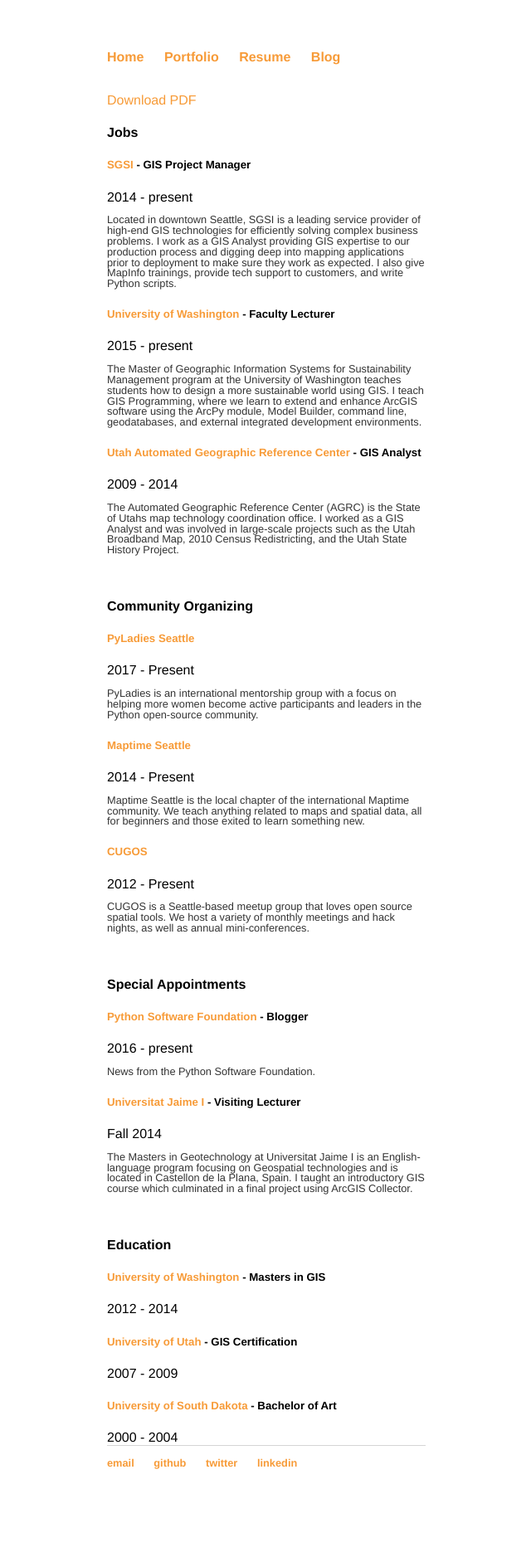
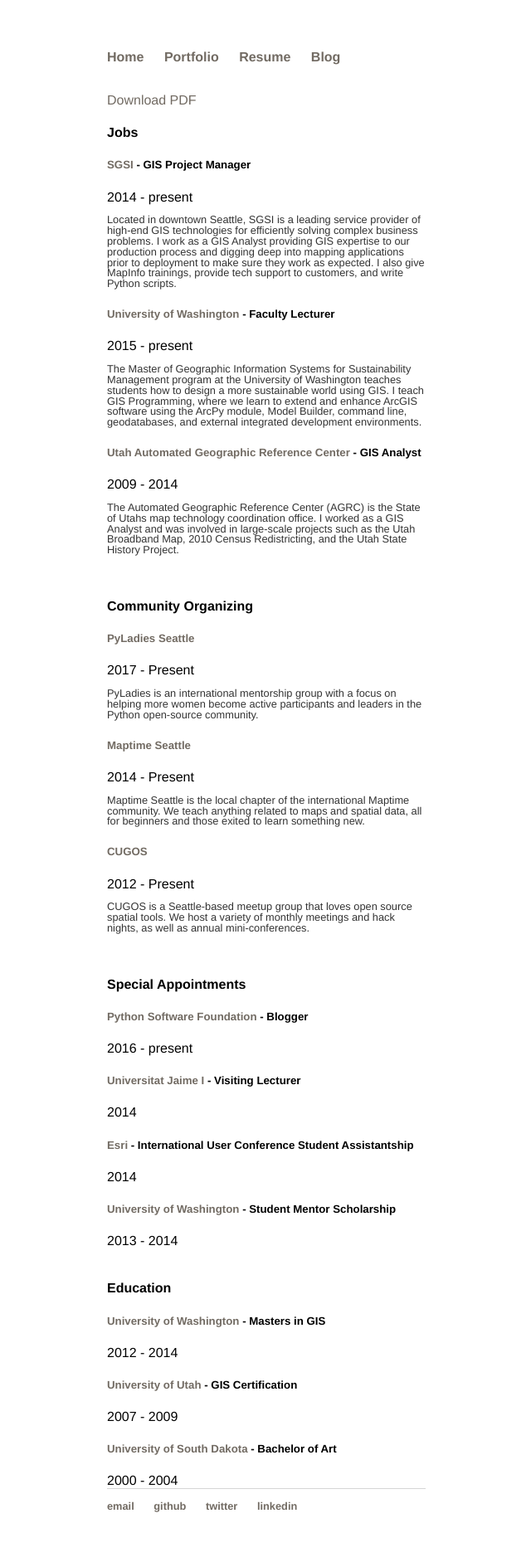
Before and after one commit to christyheaton/christyheaton.github.io, a Jekyll site: the page built from resume/index.html, in a window 1280 px wide. Shown: the whole page at 83% size, without its empty margins (319-959 px from the left). Built offline with Jekyll 4.4.1, drawn with Linux system fonts in a browser that asks for light colours; before the commit the page ends 1831 px from its top, so only the background shows below that.

Commit message:
changed link color and added more special appts to resume

```diff
--- a/css/main.css
+++ b/css/main.css
@@ -16,7 +16,7 @@
 }
 a {
     text-decoration: none;
-    color: #f79b38;
+    color: #726b63;
     font-family:'Helvetica', 'Arial', 'Sans-Serif';
 }
 a:hover {
--- a/resume/index.html
+++ b/resume/index.html
@@ -62,13 +62,21 @@
     <div class="resume_item cf ">
       <h5 class="resume_header"><a href="https://www.gisonline.uw.edu/">Python Software Foundation</a><span class="resume_title"> - Blogger</span></h5>
       <span class="resume_timeline">2016 - present</span>
-      <p class="resume_description">News from the Python Software Foundation.</p>
     </div>
 
 	<div class="resume_item cf ">
       <h5 class="resume_header"><a href="http://www.mastergeotech.info">Universitat Jaime I</a><span class="resume_title"> - Visiting Lecturer</span></h5>
-      <span class="resume_timeline">Fall 2014</span>
-      <p class="resume_description">The Masters in Geotechnology at Universitat Jaime I is an English-language program focusing on Geospatial technologies and is located in Castellon de la Plana, Spain. I taught an introductory GIS course which culminated in a final project using ArcGIS Collector.</p>
+      <span class="resume_timeline">2014</span>
+    </div>
+
+	<div class="resume_item cf ">
+      <h5 class="resume_header"><a href="http://www.esri.com/events/user-conference">Esri</a><span class="resume_title"> - International User Conference Student Assistantship</span></h5>
+      <span class="resume_timeline">2014</span>
+    </div>
+
+	<div class="resume_item cf ">
+      <h5 class="resume_header"><a href="https://www.gisonline.uw.edu/">University of Washington</a><span class="resume_title"> - Student Mentor Scholarship</span></h5>
+      <span class="resume_timeline">2013 - 2014</span>
     </div>
 
 	<br>
```
